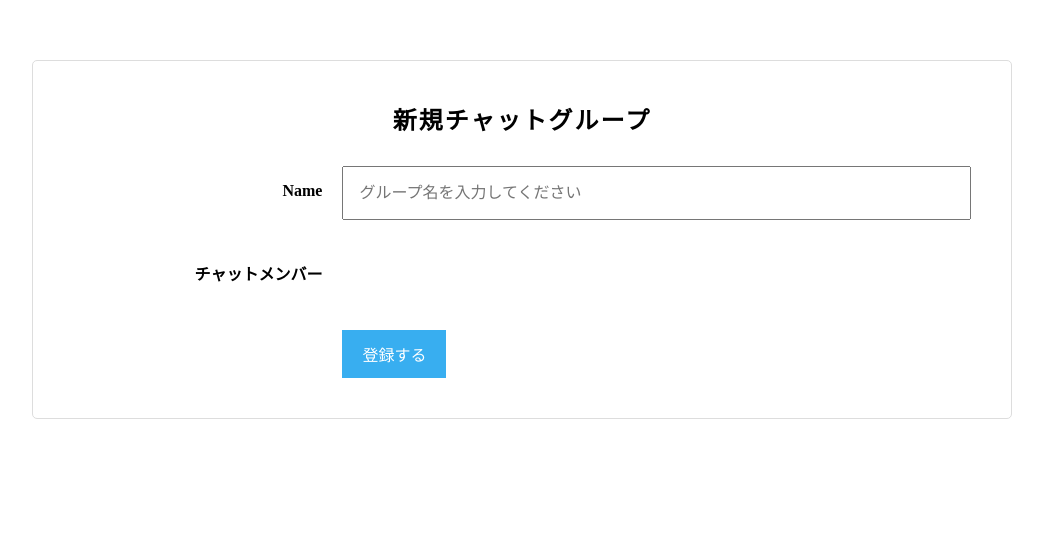
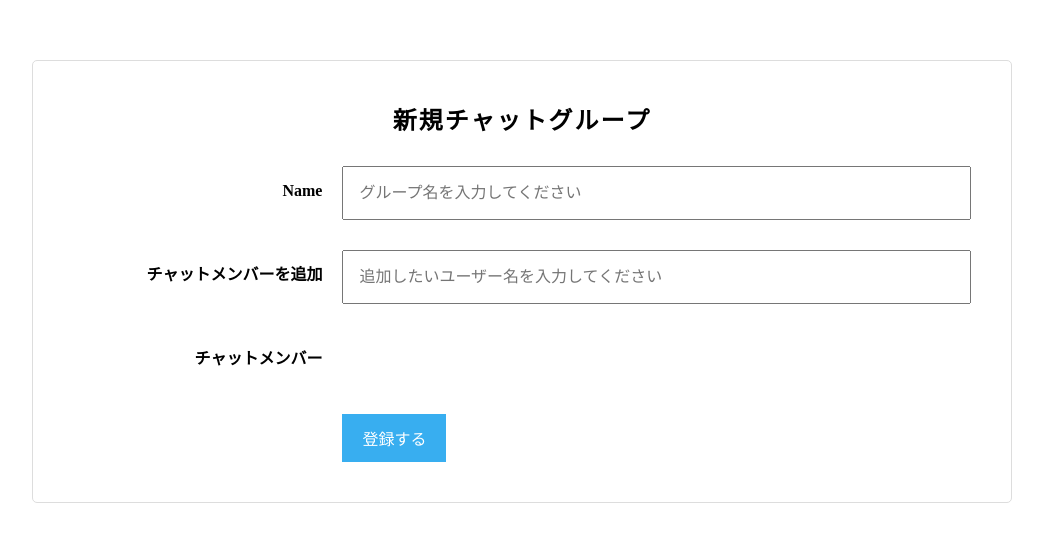
Before and after one commit to Terutaka/chat-space, a Rails app: template app/views/groups/new.html.haml in a window 1280 px wide. Shown: the top 542 px of the page, without its empty margins (118-1161 px from the left). Run offline with Rails 7, Linux system fonts and the light colour scheme; the template is opened without the code that fills it, so the values that code supplies are empty; style sheets or scripts are compiled from the project's sources; some libraries are stand-ins or nearby versions.

Commit message:
インクリメンタルサーチのためにチェックボックスを消してフォームのコメントアウトを外した
#search-usersはチャットメンバーに追加したものが現れるようにした場所

```diff
--- a/app/views/shared/_form.html.haml
+++ b/app/views/shared/_form.html.haml
@@ -11,31 +11,19 @@
     .chat-group-form__field--right
       = f.text_field :name, class: 'chat__group_name chat-group-form__input', placeholder: 'グループ名を入力してください'
   .chat-group-form__field.clearfix
-    / この部分はインクリメンタルサーチ（ユーザー追加の非同期化のときに使用します
-    /
-      <div class='chat-group-form__field--left'>
-      <label class="chat-group-form__label" for="chat_group_チャットメンバーを追加">チャットメンバーを追加</label>
-      </div>
-      <div class='chat-group-form__field--right'>
-      <div class='chat-group-form__search clearfix'>
-      <input class='chat-group-form__input' id='user-search-field' placeholder='追加したいユーザー名を入力してください' type='text'>
-      </div>
-      <div id='user-search-result'></div>
-      </div>
+
+    .chat-group-form__field--left
+      %label.chat-group-form__label{for: "chat_group_チャットメンバーを追加"}チャットメンバーを追加
+    .chat-group-form__field--right
+      .chat-group-form__search.clearfix
+        %input#user-search-field.chat-group-form__input{placeholder: '追加したいユーザー名を入力してください' ,type: "text",name: "keyword"}/
+      .user-search-result
+      /追加したいユーザー一覧 下
   .chat-group-form__field.clearfix
     .chat-group-form__field--left
       %label.chat-group-form__label{:for => "chat_group_チャットメンバー"} チャットメンバー
     .chat-group-form__field--right
-      / グループ作成機能の追加時はここにcollection_check_boxesの記述を入れてください
-      = f.collection_check_boxes :user_ids, User.all, :id, :name
-      / この部分はインクリメンタルサーチ（ユーザー追加の非同期化のときに使用します
-      /
-        <div id='chat-group-users'>
-        <div class='chat-group-user clearfix' id='chat-group-user-22'>
-        <input name='chat_group[user_ids][]' type='hidden' value='22'>
-        <p class='chat-group-user__name'>seo_kyohei</p>
-        </div>
-        </div>
+      #search-users
   .chat-group-form__field.clearfix
     .chat-group-form__field--left
     .chat-group-form__field--right
```
